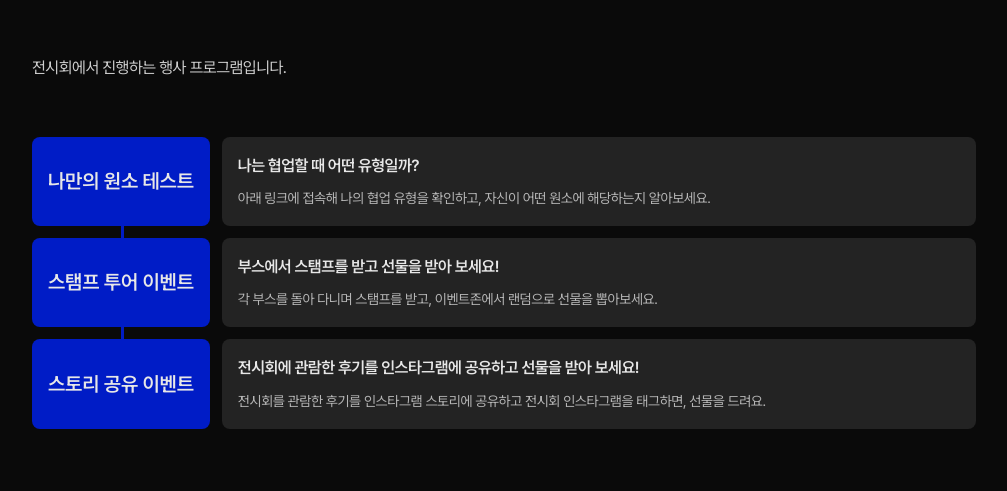
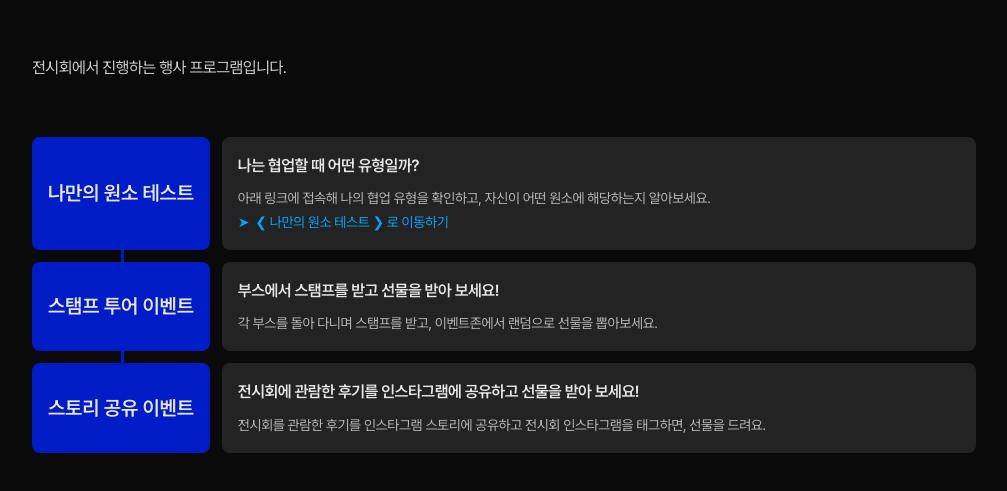
Before and after one commit to AAminha/kusitms-2nd-exhibition, a Next.js app: page /about in a window 1280 px wide. Shown: the part 1911-2402 px from the top of the page, without its empty margins (264-1271 px from the left). Built offline with nearby package versions, Linux system fonts and the light colour scheme; no server answers.

Commit message:
feat: 원소 테스트 링크 추가

```diff
--- a/src/constants/about.ts
+++ b/src/constants/about.ts
@@ -45,6 +45,7 @@ export const PROGRAMS = [
     title: '나는 협업할 때 어떤 유형일까?',
     description:
       '아래 링크에 접속해 나의 협업 유형을 확인하고, 자신이 어떤 원소에 해당하는지 알아보세요.',
+    url: 'https://kusitms-element-test.vercel.app',
   },
   {
     time: '스탬프 투어 이벤트',
--- a/src/containers/about/Program.tsx
+++ b/src/containers/about/Program.tsx
@@ -23,6 +23,16 @@ const Program = forwardRef<HTMLElement, unknown>((_, ref) => {
             <div className="w-full rounded-lg bg-gray-90 p-4">
               <h3 className="pb-2 text-b3 font-semibold text-gray-10">{program.title}</h3>
               <h4 className="text-b4 font-normal text-gray-30">{program.description}</h4>
+              {program.url && (
+                <a
+                  href={program.url}
+                  target="_blank"
+                  rel="noopener noreferrer"
+                  className="inline-block text-b4 font-normal text-primary-2"
+                >
+                  ➤&nbsp;&nbsp;❮ 나만의 원소 테스트 ❯ 로 이동하기
+                </a>
+              )}
             </div>
           </div>
         ))}
```
